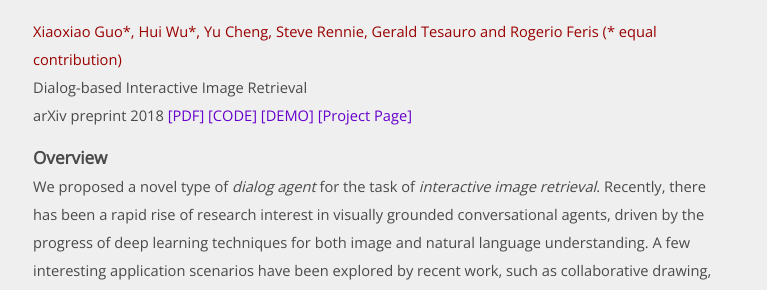
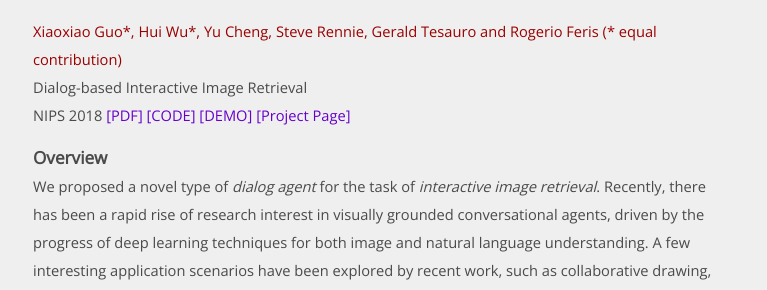
Before and after one commit to spacew/spacew.github.io, a Jekyll site: the page built from index.html, in a window 1280 px wide and 900 px high, scrolled down 1421 px. Shown: the part 155-445 px from the top of the window, without its empty margins (257-1024 px from the left). Built offline with Jekyll 4.4.1, drawn with Linux system fonts in a browser that asks for light colours; the list of posts is cut into pages by our own code.

Commit message:
Update 2018-04-25-fashion.markdown

```diff
--- a/_posts/2018-04-25-fashion.markdown
+++ b/_posts/2018-04-25-fashion.markdown
@@ -3,7 +3,7 @@
 date:   2018-04-25
 thumb:  /media/fashion_framework.jpg
 paper_name: Dialog-based Interactive Image Retrieval
-conf_name: arXiv preprint 2018
+conf_name: NIPS 2018
 paper_authors: Xiaoxiao Guo*, Hui Wu*, Yu Cheng, Steve Rennie, Gerald Tesauro and Rogerio Feris (* equal contribution)
 paper_pdf: https://arxiv.org/abs/1805.00145
 paper_video: https://youtu.be/Iy-m_cxE5jg
```
